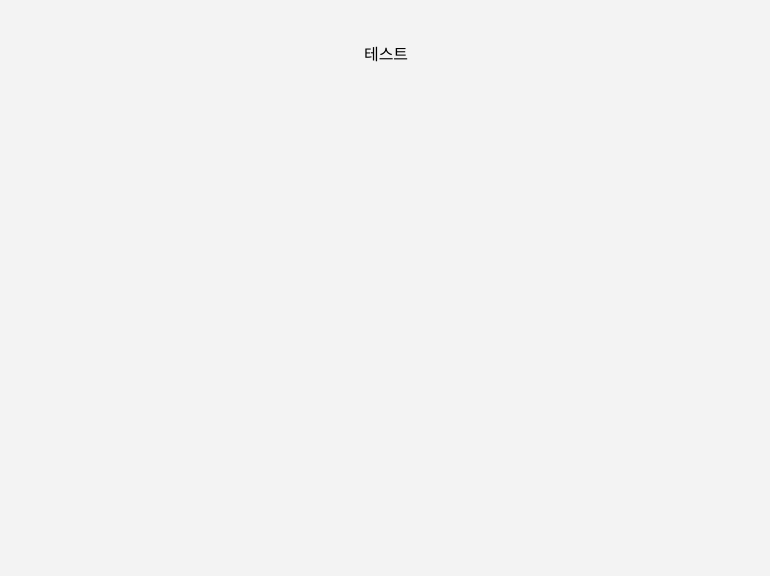
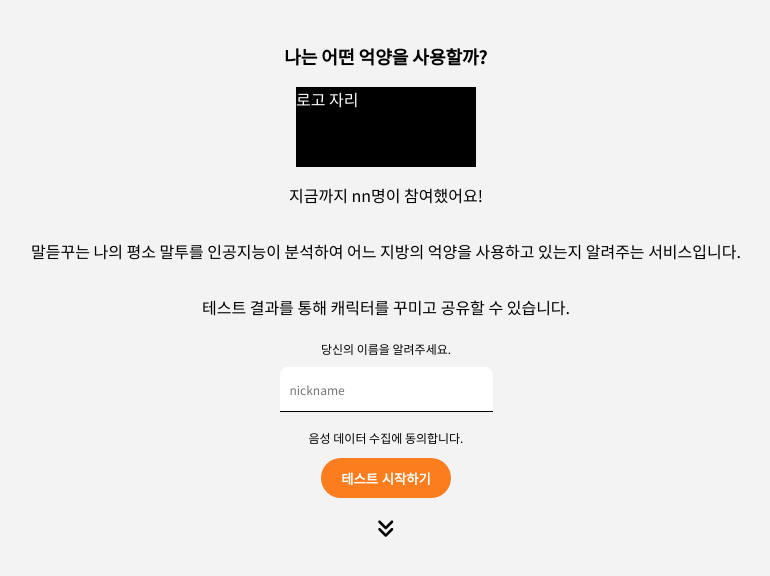
Before and after one commit to hyorimlee/maldeudggu, a Next.js app in the folder frontend/: page / in a window 1280 px wide. Shown: the top 576 px of the page, without its empty margins (254-1024 px from the left). Built offline with nearby package versions, Linux system fonts and the light colour scheme.

Commit message:
[S06P22A203-111] feat : index

```diff
--- a/frontend/components/input/Input.js
+++ b/frontend/components/input/Input.js
@@ -1,6 +1,6 @@
-import styles from './Input.module.css'
+import styles from './Input.module.css';
 
-export default function Input() {
+function Input() {
   return (
     <>
       <label for="nickname" className={styles.inputLabel}>당신의 이름을 알려주세요.</label>
@@ -13,3 +13,5 @@ export default function Input() {
     </>
   )
 }
+
+export default Input;
--- a/frontend/package.json
+++ b/frontend/package.json
@@ -9,6 +9,9 @@
     "lint": "next lint"
   },
   "dependencies": {
+    "@fortawesome/fontawesome-svg-core": "^6.1.1",
+    "@fortawesome/free-solid-svg-icons": "^6.1.1",
+    "@fortawesome/react-fontawesome": "^0.1.18",
     "next": "12.1.0",
     "react": "17.0.2",
     "react-dom": "17.0.2"
--- a/frontend/pages/_app.js
+++ b/frontend/pages/_app.js
@@ -1,6 +1,10 @@
 import Head from 'next/head'
 import Layout from '../components/layout/layout'
 import '../styles/globals.css'
+import '@fortawesome/fontawesome-svg-core/styles.css'
+import { config } from '@fortawesome/fontawesome-svg-core'
+
+config.autoAddCss = false;
 
 function MyApp({ Component, pageProps }) {
   return (
--- a/frontend/pages/index.js
+++ b/frontend/pages/index.js
@@ -1,7 +1,42 @@
+import Text from "../components/text/text"
+import Input from "../components/input/input"
+import Button from "../components/button/button"
+import styles from "../styles/index.module.css"
+import { FontAwesomeIcon } from "@fortawesome/react-fontawesome"
+import { faAnglesDown } from "@fortawesome/free-solid-svg-icons"
+
 export default function Home() {
   return (
     <>
-      <p>테스트</p>
+      <Text
+        bold
+        size={18}
+        contents={'나는 어떤 억양을 사용할까?'}
+      ></Text>
+      <div className={styles.temp}>로고 자리</div>
+      <Text
+        contents={'지금까지 nn명이 참여했어요!'}
+      ></Text>
+      <Text
+        contents={'말듣꾸는 나의 평소 말투를 인공지능이 분석하여 어느 지방의 억양을 사용하고 있는지 알려주는 서비스입니다.'}
+      ></Text>
+      <Text
+        contents={'테스트 결과를 통해 캐릭터를 꾸미고 공유할 수 있습니다.'}
+      ></Text>
+      <Input></Input>
+      {/* 수집동의 부분 checkbox랑 묶어서 containers로 빼기 */}
+      <Text
+        size={12}
+        contents={'음성 데이터 수집에 동의합니다.'}
+      ></Text>
+      <Button
+        link="#"
+        content="테스트 시작하기">
+      </Button>
+      <FontAwesomeIcon
+        icon={faAnglesDown}
+        className={styles.icon}
+      ></FontAwesomeIcon>
     </>
   )
 }
--- /dev/null
+++ b/frontend/styles/index.module.css
@@ -0,0 +1,11 @@
+.temp {
+  width: 180px;
+  height: 80px;
+  color: white;
+  background-color: black;
+}
+
+.icon {
+  margin: 20px;
+  font-size: 20px;
+}
```
Also changed, not shown: 1 other file (tests, documents, lock files or other folders).
